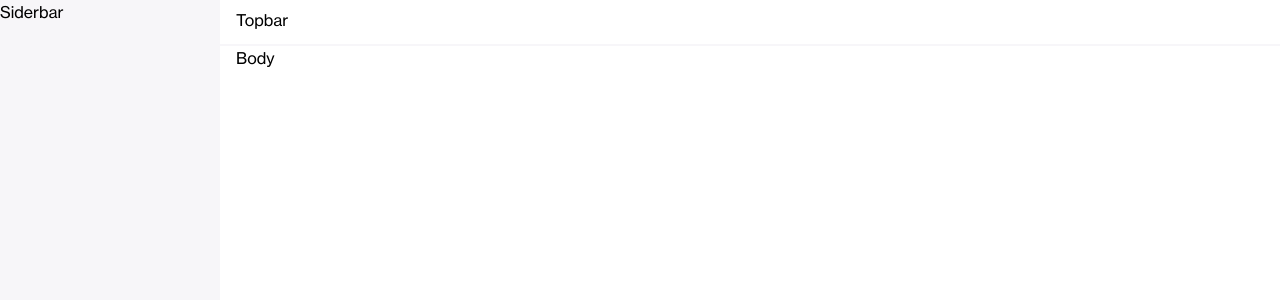
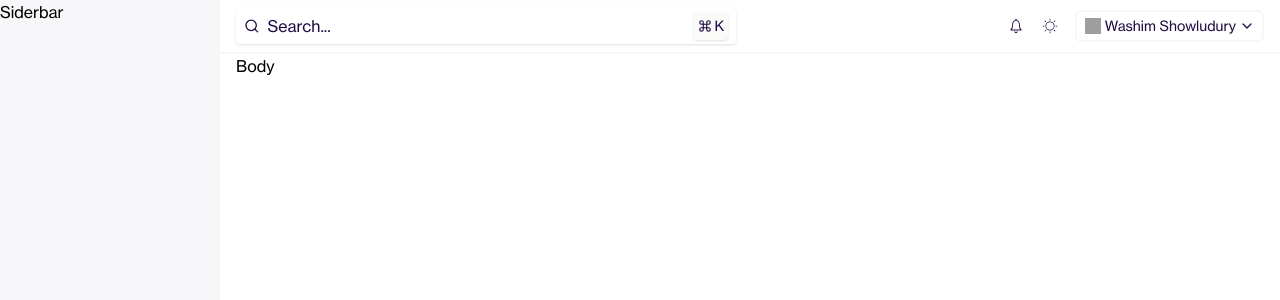
Before and after one commit to zarakikenpashi/movex, a React (Vite) app: page / in a window 1280 px wide. Shown: the top 300 px of the page. Built offline with nearby package versions, Linux system fonts and the light colour scheme; grey boxes are pictures that could not be loaded.

Commit message:
topbar design

```diff
--- a/package.json
+++ b/package.json
@@ -11,8 +11,10 @@
   },
   "dependencies": {
     "@tailwindcss/vite": "^4.0.14",
+    "lucide-react": "^0.482.0",
     "react": "^19.0.0",
     "react-dom": "^19.0.0",
+    "react-icons": "^5.5.0",
     "react-router-dom": "^7.3.0",
     "tailwindcss": "^4.0.14"
   },
--- a/src/components/Workspace/Topbar.tsx
+++ b/src/components/Workspace/Topbar.tsx
@@ -1,6 +1,29 @@
+import { IoIosNotificationsOutline } from "react-icons/io";
+import { CiLight, CiDark } from "react-icons/ci";
+import { FiCommand, FiSearch } from "react-icons/fi";
+import { IoChevronDownOutline } from "react-icons/io5";
 const Topbar = () => {
   return (
-    <div className="h-[46px] border-b-2 border-gray px-4 py-2">Topbar</div>
+    <div className="border-b-2 border-gray px-4 py-2  justify-between items-center text-dark hidden lg:flex">
+        <button className="rounded shadow border-gray flex items-center justify-between gap-x-2 py-1 px-2 xl:w-[500px]">
+            <FiSearch className="text-lg" />
+            <input type="text" placeholder="Search..." className="w-full bg-transparent placeholder:text-dark focus:outline-none" />
+            <span className="p-1 flex gap-0.5 items-center shadow bg-stone-50 rounded text-dark text-sm">
+                <FiCommand />K
+            </span>
+        </button>
+        <div className="flex items-center gap-x-4">
+            <button className="text-lg cursor-pointer"><IoIosNotificationsOutline /></button>
+            <button className="text-lg cursor-pointer">
+                <CiLight />
+            </button>
+            <button className="flex items-center gap-x-1 cursor-pointer border-2 border-gray px-2 py-1 rounded-md">
+                <span className="bg-[#ffD980] rounded-full size-4 flex"><img src="https://api.dicebear.com/9.x/notionists/svg" /></span>
+                <div className="text-sm">Washim Showludury</div>
+                <IoChevronDownOutline  className="text-sm"/>
+            </button>
+        </div>
+    </div>
   )
 }
 
--- a/src/index.css
+++ b/src/index.css
@@ -18,5 +18,8 @@
     --color-purple: #6927DA;
     --color-gray: #f7f6f9;
     --color-light: #e9e3fe;
-    --font-grotesk: Grostesk, "sans-serif"
+    --font-grotesk: Grostesk, "sans-serif";
+    --font-groteskMD: GrosteskMd, "sans-serif";
+    --font-groteskBd: GrosteskBd, "sans-serif";
+
 }
```
Also changed, not shown: 1 other file (tests, documents, lock files or other folders).
